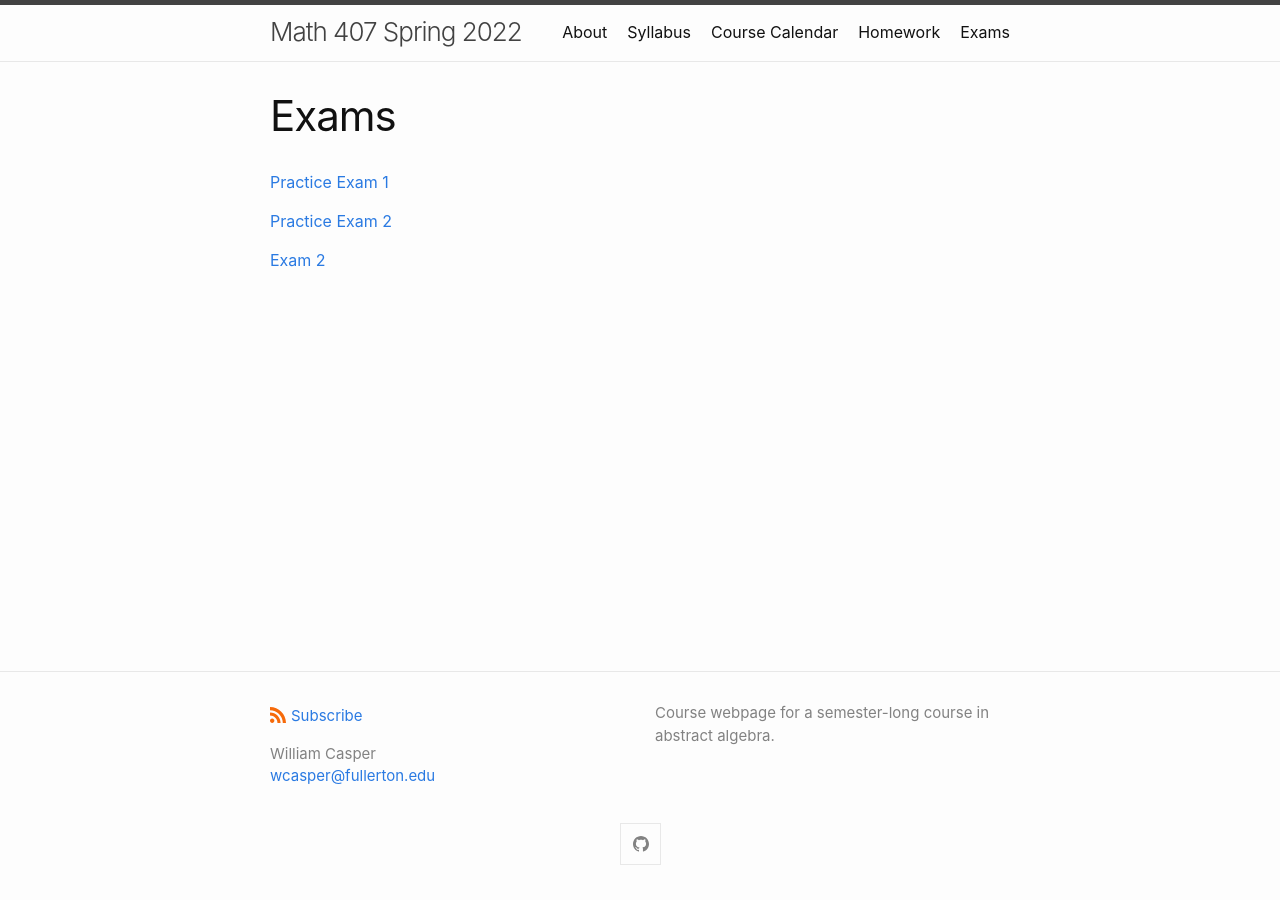
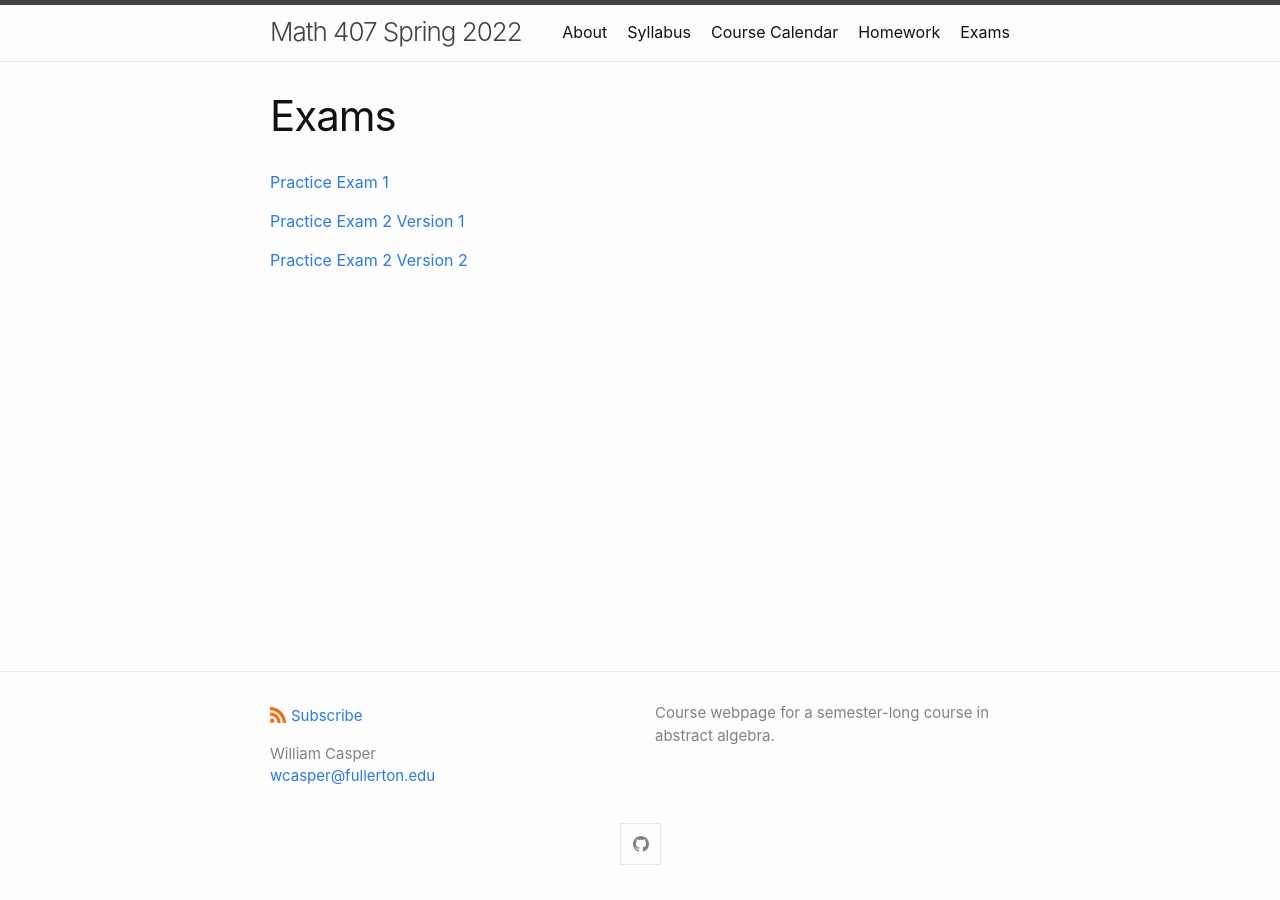
Before and after one commit to wcasper/math407spring2022, a Jekyll site: the page built from exams-list.md, in a window 1280 px wide. Built offline with Jekyll 4.4.1, drawn with Linux system fonts in a browser that asks for light colours.

Commit message:
changed permalinks and titles

```diff
--- a/_exams/practice-exam2-version1.md
+++ b/_exams/practice-exam2-version1.md
@@ -1,7 +1,7 @@
 ---
 layout: page
-title: Practice Exam 2
-permalink: /exams/practice-exam2
+title: Practice Exam 2 Version 1
+permalink: /exams/practice-exam2-v1
 ---
 
 Solve each of the following problems.
--- a/_exams/practice-exam2-version2.md
+++ b/_exams/practice-exam2-version2.md
@@ -1,7 +1,7 @@
 ---
 layout: page
-title: Exam 2
-permalink: /exams/exam2
+title: Practice Exam 2 Version 2
+permalink: /exams/practice-exam2-v2
 ---
 
 Solve each of the following problems.
```
